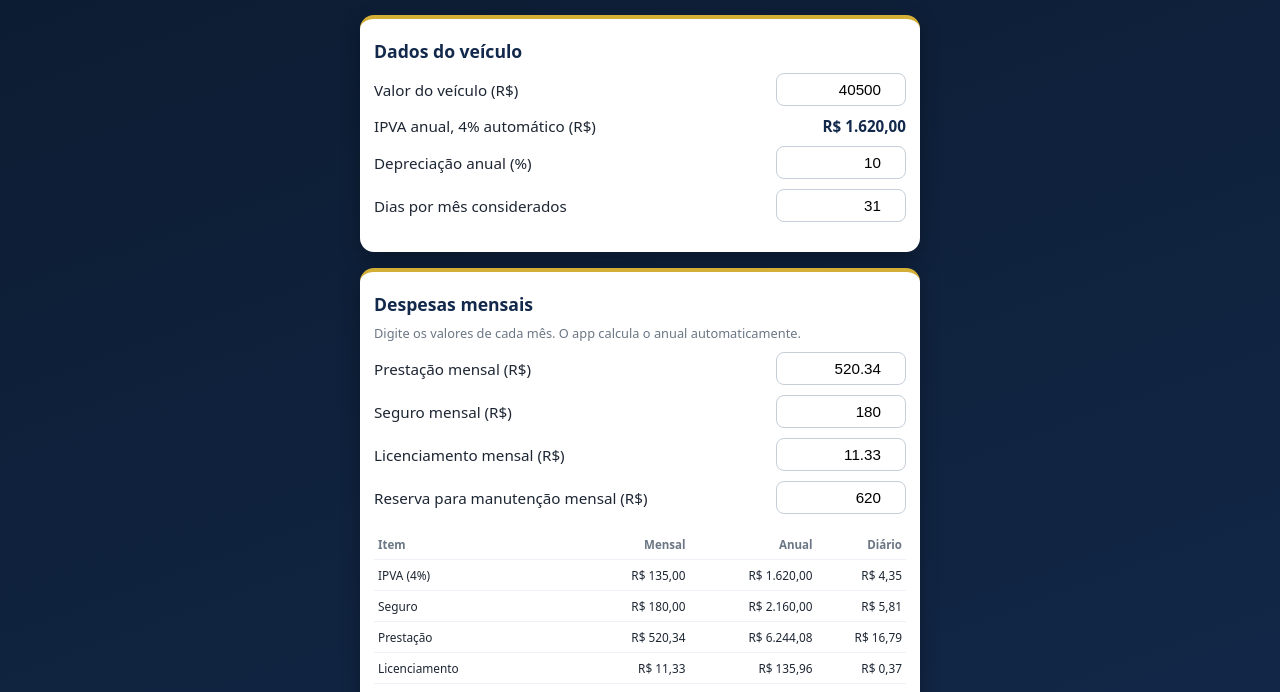
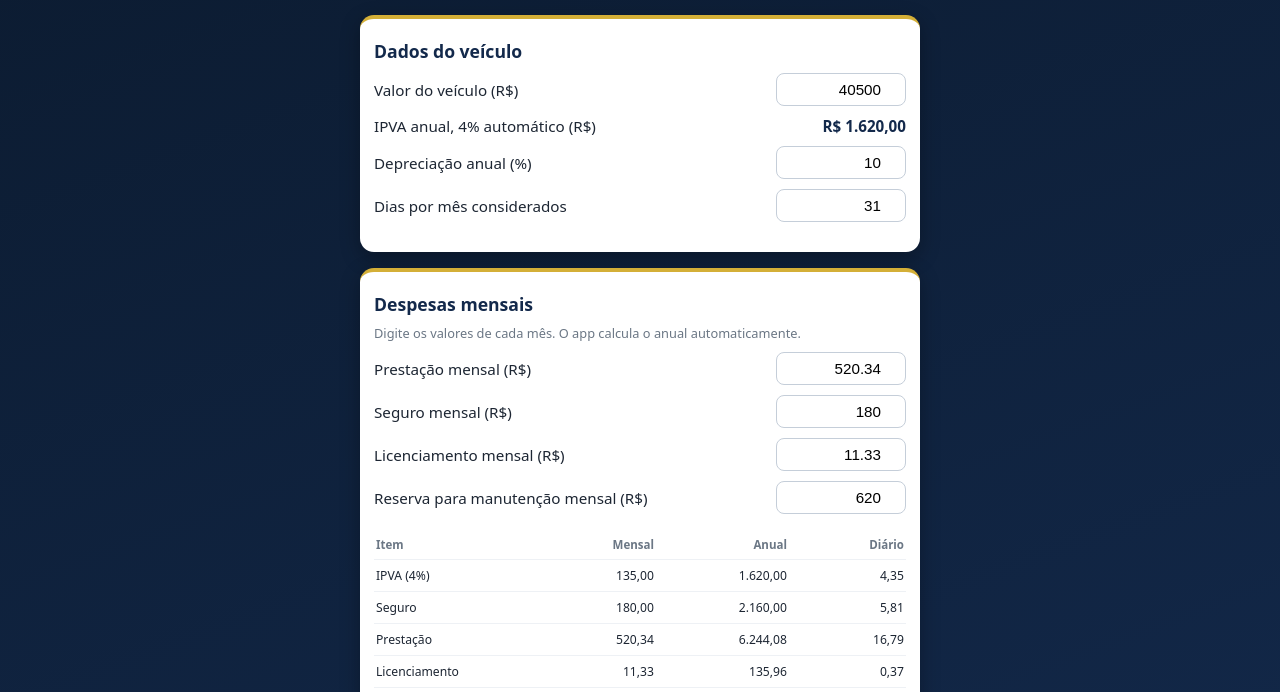
Before and after one commit to DavidCruzRamos/Custo-do-veiculo, a plain HTML site: page index.html in a window 1280 px wide. Shown: the part 256-948 px from the top of the page. Drawn offline with Linux system fonts and the light colour scheme.

Commit message:
Update index.html

```diff
--- a/index.html
+++ b/index.html
@@ -22,11 +22,14 @@
   input:focus { outline:2px solid #d4af37; border-color:#d4af37; }
   .auto { width:130px; max-width:45%; text-align:right; font-weight:bold; color:#13294b; }
   .tabela-wrap { width:100%; overflow-x:auto; margin-top:16px; -webkit-overflow-scrolling:touch; }
-  table { border-collapse:collapse; font-size:.74rem; min-width:100%; }
-  th, td { padding:7px 4px; border-bottom:1px solid #eef1f5; text-align:left; }
+  table { width:100%; border-collapse:collapse; table-layout:fixed; font-size:.76rem; font-variant-numeric:tabular-nums; }
+  th, td { padding:7px 2px; border-bottom:1px solid #eef1f5; text-align:left; white-space:nowrap; overflow:hidden; text-overflow:ellipsis; }
   th { color:#6b7785; font-size:.72rem; }
-  td.v, th.v { text-align:right; white-space:nowrap; }
-  td:first-child, th:first-child { min-width:90px; }
+  th.v, td.v { text-align:right; }
+  th:nth-child(1), td:nth-child(1) { width:30%; }
+  th:nth-child(2), td:nth-child(2) { width:23%; }
+  th:nth-child(3), td:nth-child(3) { width:25%; }
+  th:nth-child(4), td:nth-child(4) { width:22%; }
   tr.total td { font-weight:bold; border-top:2px solid #13294b; color:#13294b; }
   .destaque { margin-top:20px; background:#13294b; color:#f5d77a; padding:16px; border-radius:10px;
               font-size:1.05rem; text-align:center; font-weight:bold; }
@@ -70,6 +73,7 @@
 
 <script>
   const fmt = v => v.toLocaleString('pt-BR', { style: 'currency', currency: 'BRL' });
+  const num = v => v.toLocaleString('pt-BR', { minimumFractionDigits: 2, maximumFractionDigits: 2 });
   const get = id => parseFloat(document.getElementById(id).value) || 0;
 
   function calcular() {
@@ -93,9 +97,9 @@
 
     let html = '<tr><th>Item</th><th class="v">Mensal</th><th class="v">Anual</th><th class="v">Diário</th></tr>';
     itens.forEach(([nome, anual]) => {
-      html += `<tr><td>${nome}</td><td class="v">${fmt(anual / 12)}</td><td class="v">${fmt(anual)}</td><td class="v">${fmt(anual / divisor)}</td></tr>`;
+      html += `<tr><td>${nome}</td><td class="v">${num(anual / 12)}</td><td class="v">${num(anual)}</td><td class="v">${num(anual / divisor)}</td></tr>`;
     });
-    html += `<tr class="total"><td>Total</td><td class="v">${fmt(total / 12)}</td><td class="v">${fmt(total)}</td><td class="v">${fmt(total / divisor)}</td></tr>`;
+    html += `<tr class="total"><td>Total</td><td class="v">${num(total / 12)}</td><td class="v">${num(total)}</td><td class="v">${num(total / divisor)}</td></tr>`;
 
     document.getElementById('tabela').innerHTML = html;
     document.getElementById('resumo').textContent = `Custo fixo diário: ${fmt(total / divisor)}`;
```
